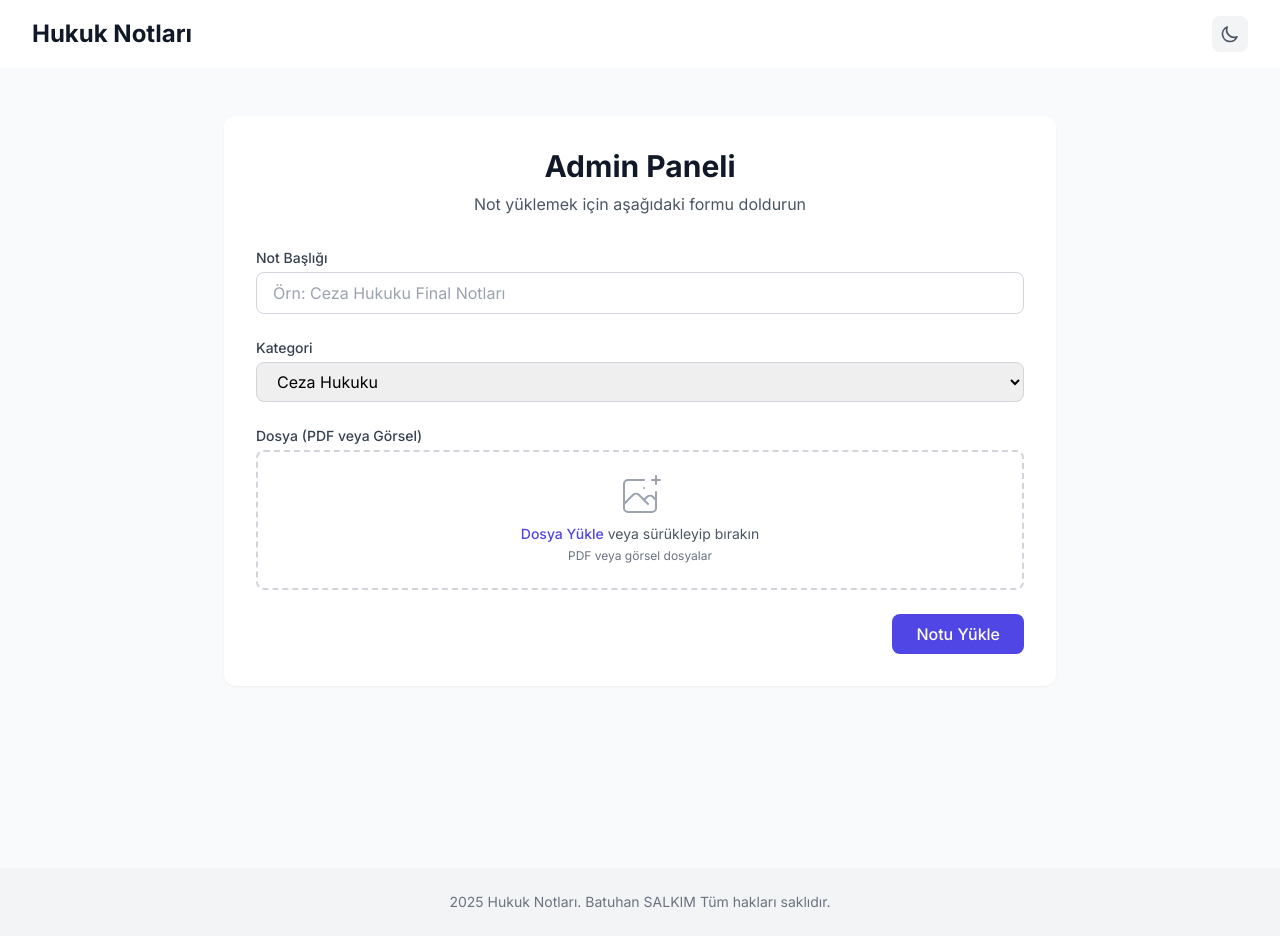
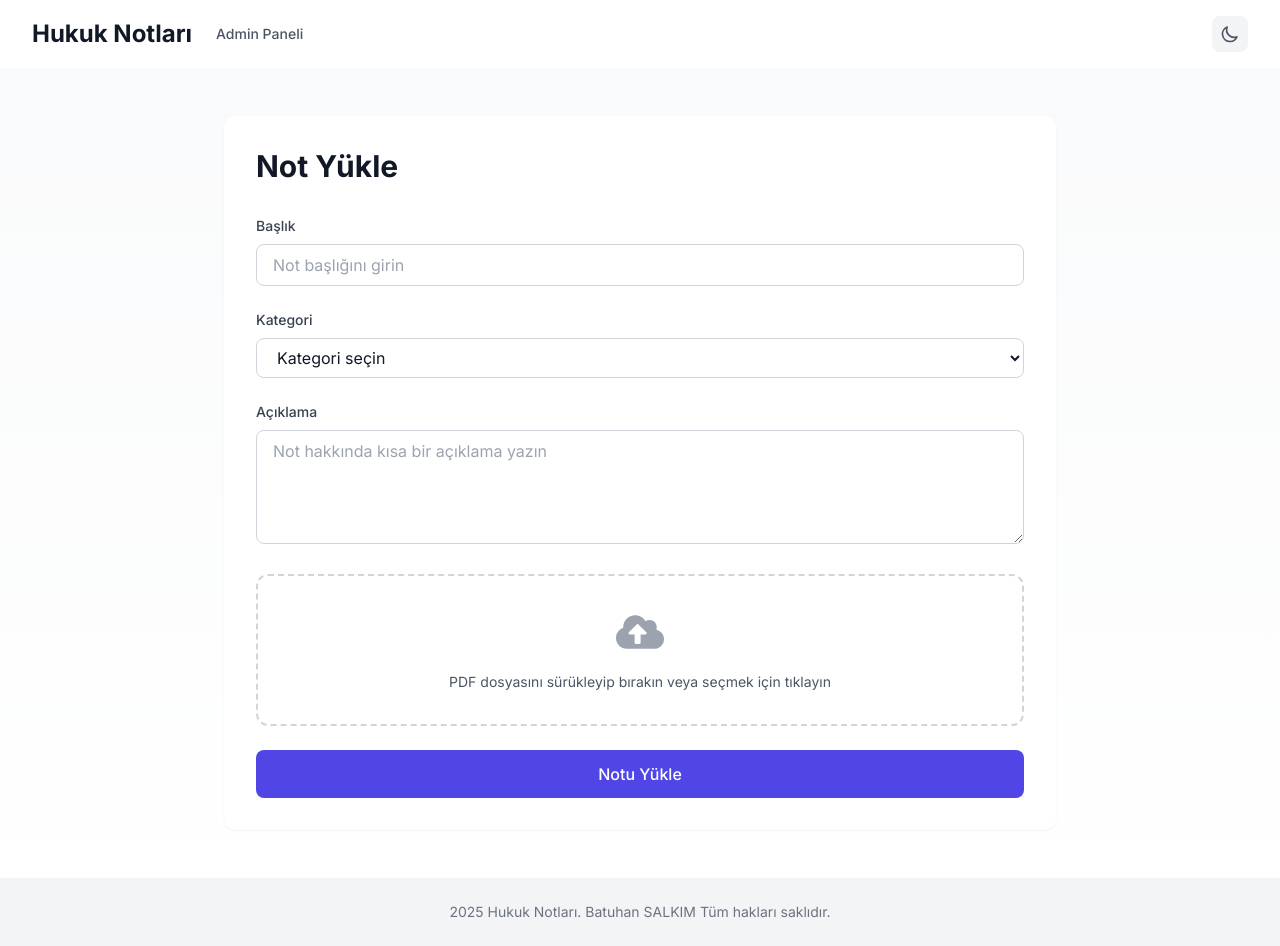
Before and after one commit to batuhansalkim/hukuk, a Next.js app: page /admin in a window 1280 px wide. Built offline with nearby package versions, Linux system fonts and the light colour scheme.

Commit message:
last update

```diff
--- a/src/app/admin/page.tsx
+++ b/src/app/admin/page.tsx
@@ -1,145 +1,206 @@
 'use client';
 
 import { useState } from 'react';
-import { useRouter } from 'next/navigation';
+import { FaCloudUploadAlt } from 'react-icons/fa';
 
 const categories = [
-  'Ceza Hukuku',
-  'İdare Hukuku',
-  'Anayasa Hukuku',
-  'Medeni Hukuk',
-  'Borçlar Hukuku',
-  'Ticaret Hukuku'
+  { id: 'ceza-hukuku', title: 'Ceza Hukuku' },
+  { id: 'medeni-hukuku', title: 'Medeni Hukuk' },
+  { id: 'borclar-hukuku', title: 'Borçlar Hukuku' },
+  { id: 'idare-hukuku', title: 'İdare Hukuku' },
+  { id: 'anayasa-hukuku', title: 'Anayasa Hukuku' },
+  { id: 'ticaret-hukuku', title: 'Ticaret Hukuku' },
 ];
 
 export default function AdminPage() {
   const [title, setTitle] = useState('');
-  const [category, setCategory] = useState(categories[0]);
+  const [category, setCategory] = useState('');
+  const [description, setDescription] = useState('');
   const [file, setFile] = useState<File | null>(null);
   const [loading, setLoading] = useState(false);
-  const router = useRouter();
+  const [dragActive, setDragActive] = useState(false);
+
+  const handleDrag = (e: React.DragEvent) => {
+    e.preventDefault();
+    e.stopPropagation();
+    if (e.type === "dragenter" || e.type === "dragover") {
+      setDragActive(true);
+    } else if (e.type === "dragleave") {
+      setDragActive(false);
+    }
+  };
+
+  const handleDrop = (e: React.DragEvent) => {
+    e.preventDefault();
+    e.stopPropagation();
+    setDragActive(false);
+
+    if (e.dataTransfer.files && e.dataTransfer.files[0]) {
+      const droppedFile = e.dataTransfer.files[0];
+      if (droppedFile.type === 'application/pdf') {
+        setFile(droppedFile);
+      } else {
+        alert('Lütfen sadece PDF dosyası yükleyin');
+      }
+    }
+  };
+
+  const handleFileChange = (e: React.ChangeEvent<HTMLInputElement>) => {
+    if (e.target.files && e.target.files[0]) {
+      const selectedFile = e.target.files[0];
+      if (selectedFile.type === 'application/pdf') {
+        setFile(selectedFile);
+      } else {
+        alert('Lütfen sadece PDF dosyası yükleyin');
+      }
+    }
+  };
 
   const handleSubmit = async (e: React.FormEvent) => {
     e.preventDefault();
-    setLoading(true);
-
-    if (!file) {
-      alert('Lütfen bir dosya seçin');
-      setLoading(false);
+    if (!title || !category || !description || !file) {
+      alert('Lütfen tüm alanları doldurun');
       return;
     }
 
-    // Simüle edilmiş yükleme - gerçek uygulamada burada API çağrısı olacak
-    setTimeout(() => {
+    setLoading(true);
+    try {
+      const formData = new FormData();
+      formData.append('title', title);
+      formData.append('category', category);
+      formData.append('description', description);
+      formData.append('file', file);
+
+      const response = await fetch('/api/upload', {
+        method: 'POST',
+        body: formData,
+      });
+
+      const data = await response.json();
+
+      if (!response.ok) {
+        throw new Error(data.error || 'Bir hata oluştu');
+      }
+
       alert('Not başarıyla yüklendi!');
+
+      // Formu temizle
       setTitle('');
+      setCategory('');
+      setDescription('');
       setFile(null);
+    } catch (error) {
+      alert(error instanceof Error ? error.message : 'Bir hata oluştu. Lütfen tekrar deneyin.');
+    } finally {
       setLoading(false);
-    }, 1500);
+    }
   };
 
   return (
-    <main className="min-h-screen bg-gray-50">
+    <main className="min-h-screen bg-gradient-to-b from-gray-50 to-white dark:from-gray-900 dark:to-gray-800">
       <div className="max-w-4xl mx-auto px-4 sm:px-6 lg:px-8 py-12">
-        <div className="bg-white rounded-xl shadow-sm p-8">
-          <div className="text-center mb-8">
-            <h1 className="text-3xl font-bold text-gray-900">Admin Paneli</h1>
-            <p className="mt-2 text-gray-600">Not yüklemek için aşağıdaki formu doldurun</p>
-          </div>
+        <div className="bg-white dark:bg-gray-800 rounded-xl shadow-sm p-8">
+          <h1 className="text-3xl font-bold text-gray-900 dark:text-white mb-8">
+            Not Yükle
+          </h1>
 
           <form onSubmit={handleSubmit} className="space-y-6">
+            {/* Başlık */}
             <div>
-              <label className="block text-sm font-medium text-gray-700 mb-1">
-                Not Başlığı
+              <label htmlFor="title" className="block text-sm font-medium text-gray-700 dark:text-gray-300 mb-2">
+                Başlık
               </label>
               <input
                 type="text"
+                id="title"
                 value={title}
                 onChange={(e) => setTitle(e.target.value)}
-                className="w-full px-4 py-2 border border-gray-300 rounded-lg focus:ring-2 focus:ring-indigo-500 focus:border-transparent"
-                placeholder="Örn: Ceza Hukuku Final Notları"
-                required
+                className="w-full px-4 py-2 rounded-lg border border-gray-300 dark:border-gray-600 bg-white dark:bg-gray-700 text-gray-900 dark:text-white focus:ring-2 focus:ring-indigo-500 dark:focus:ring-indigo-400"
+                placeholder="Not başlığını girin"
               />
             </div>
 
+            {/* Kategori */}
             <div>
-              <label className="block text-sm font-medium text-gray-700 mb-1">
+              <label htmlFor="category" className="block text-sm font-medium text-gray-700 dark:text-gray-300 mb-2">
                 Kategori
               </label>
               <select
+                id="category"
                 value={category}
                 onChange={(e) => setCategory(e.target.value)}
-                className="w-full px-4 py-2 border border-gray-300 rounded-lg focus:ring-2 focus:ring-indigo-500 focus:border-transparent"
+                className="w-full px-4 py-2 rounded-lg border border-gray-300 dark:border-gray-600 bg-white dark:bg-gray-700 text-gray-900 dark:text-white focus:ring-2 focus:ring-indigo-500 dark:focus:ring-indigo-400"
               >
+                <option value="">Kategori seçin</option>
                 {categories.map((cat) => (
-                  <option key={cat} value={cat}>
-                    {cat}
+                  <option key={cat.id} value={cat.id}>
+                    {cat.title}
                   </option>
                 ))}
               </select>
             </div>
 
+            {/* Açıklama */}
             <div>
-              <label className="block text-sm font-medium text-gray-700 mb-1">
-                Dosya (PDF veya Görsel)
+              <label htmlFor="description" className="block text-sm font-medium text-gray-700 dark:text-gray-300 mb-2">
+                Açıklama
               </label>
-              <div className="mt-1 flex justify-center px-6 pt-5 pb-6 border-2 border-gray-300 border-dashed rounded-lg">
-                <div className="space-y-1 text-center">
-                  <svg
-                    className="mx-auto h-12 w-12 text-gray-400"
-                    stroke="currentColor"
-                    fill="none"
-                    viewBox="0 0 48 48"
-                    aria-hidden="true"
+              <textarea
+                id="description"
+                value={description}
+                onChange={(e) => setDescription(e.target.value)}
+                rows={4}
+                className="w-full px-4 py-2 rounded-lg border border-gray-300 dark:border-gray-600 bg-white dark:bg-gray-700 text-gray-900 dark:text-white focus:ring-2 focus:ring-indigo-500 dark:focus:ring-indigo-400"
+                placeholder="Not hakkında kısa bir açıklama yazın"
+              />
+            </div>
+
+            {/* Dosya Yükleme Alanı */}
+            <div
+              onDragEnter={handleDrag}
+              onDragLeave={handleDrag}
+              onDragOver={handleDrag}
+              onDrop={handleDrop}
+              className={`
+                relative border-2 border-dashed rounded-xl p-8 text-center
+                ${dragActive
+                  ? 'border-indigo-500 bg-indigo-50 dark:bg-indigo-900/20'
+                  : 'border-gray-300 dark:border-gray-600'
+                }
+              `}
             >
-                    <path
-                      d="M28 8H12a4 4 0 00-4 4v20m32-12v8m0 0v8a4 4 0 01-4 4H12a4 4 0 01-4-4v-4m32-4l-3.172-3.172a4 4 0 00-5.656 0L28 28M8 32l9.172-9.172a4 4 0 015.656 0L28 28m0 0l4 4m4-24h8m-4-4v8m-12 4h.02"
-                      strokeWidth={2}
-                      strokeLinecap="round"
-                      strokeLinejoin="round"
+              <input
+                type="file"
+                accept=".pdf"
+                onChange={handleFileChange}
+                className="absolute inset-0 w-full h-full opacity-0 cursor-pointer"
               />
-                  </svg>
-                  <div className="flex text-sm text-gray-600">
-                    <label
-                      htmlFor="file-upload"
-                      className="relative cursor-pointer rounded-md font-medium text-indigo-600 hover:text-indigo-500 focus-within:outline-none"
-                    >
-                      <span>Dosya Yükle</span>
-                      <input
-                        id="file-upload"
-                        name="file-upload"
-                        type="file"
-                        accept=".pdf,image/*"
-                        className="sr-only"
-                        onChange={(e) => setFile(e.target.files?.[0] || null)}
-                        required
-                      />
-                    </label>
-                    <p className="pl-1">veya sürükleyip bırakın</p>
+              <FaCloudUploadAlt className="mx-auto h-12 w-12 text-gray-400 dark:text-gray-500 mb-4" />
+              <p className="text-sm text-gray-600 dark:text-gray-400">
+                PDF dosyasını sürükleyip bırakın veya seçmek için tıklayın
+              </p>
+              {file && (
+                <div className="mt-4 text-sm text-gray-900 dark:text-white font-medium">
+                  Seçilen dosya: {file.name}
                 </div>
-                  <p className="text-xs text-gray-500">PDF veya görsel dosyalar</p>
-                </div>
-              </div>
-              {file && (
-                <p className="mt-2 text-sm text-gray-600">
-                  Seçilen dosya: {file.name}
-                </p>
               )}
             </div>
 
-            <div className="flex justify-end">
+            {/* Yükleme Butonu */}
             <button
               type="submit"
               disabled={loading}
-                className={`px-6 py-2 text-white font-medium rounded-lg ${
-                  loading
-                    ? 'bg-gray-400 cursor-not-allowed'
-                    : 'bg-indigo-600 hover:bg-indigo-700'
-                } transition-colors`}
+              className={`
+                w-full py-3 px-4 rounded-lg text-white font-medium
+                ${loading
+                  ? 'bg-gray-400 dark:bg-gray-600 cursor-not-allowed'
+                  : 'bg-indigo-600 dark:bg-indigo-500 hover:bg-indigo-700 dark:hover:bg-indigo-600'
+                }
+                transition-colors duration-200
+              `}
             >
               {loading ? 'Yükleniyor...' : 'Notu Yükle'}
             </button>
-            </div>
           </form>
         </div>
       </div>
--- a/src/app/api/upload/route.ts
+++ b/src/app/api/upload/route.ts
@@ -1,25 +1,35 @@
-import { NextResponse } from 'next/server';
+import { NextRequest, NextResponse } from 'next/server';
+import { writeFile } from 'fs/promises';
+import { join } from 'path';
 import clientPromise from '@/app/lib/mongodb';
 
-export async function POST(request: Request) {
+export async function POST(request: NextRequest) {
   try {
     const formData = await request.formData();
+    const file = formData.get('file') as File;
     const title = formData.get('title') as string;
     const category = formData.get('category') as string;
-    const file = formData.get('file') as File;
+    const description = formData.get('description') as string;
 
-    if (!title || !category || !file) {
+    if (!file || !title || !category || !description) {
       return NextResponse.json(
-        { error: 'Missing required fields' },
+        { error: 'Eksik bilgi' },
         { status: 400 }
       );
     }
 
-    // TODO: Upload file to a storage service (e.g., AWS S3)
-    // For now, we'll just store the file name
-    const fileType = file.type.startsWith('image/') ? 'image' : 'pdf';
-    const fileName = `${Date.now()}-${file.name}`;
+    // Dosya adını güvenli hale getir
+    const fileName = file.name.toLowerCase().replace(/[^a-z0-9.]/g, '-');
 
+    // Dosyayı kaydet
+    const bytes = await file.arrayBuffer();
+    const buffer = Buffer.from(bytes);
+
+    // public/docs klasörüne kaydet
+    const filePath = join(process.cwd(), 'public', 'docs', fileName);
+    await writeFile(filePath, buffer);
+
+    // Veritabanına kaydetme işlemi
     const client = await clientPromise;
     const db = client.db('hukuk-notlari');
     const collection = db.collection('notes');
@@ -27,16 +37,26 @@ export async function POST(request: Request) {
     await collection.insertOne({
       title,
       category,
+      description,
       fileName,
-      fileType,
+      url: `/docs/${fileName}`,
       createdAt: new Date(),
     });
 
-    return NextResponse.json({ success: true });
+    return NextResponse.json({
+      message: 'Not başarıyla yüklendi',
+      file: {
+        title,
+        category,
+        description,
+        fileName,
+        url: `/docs/${fileName}`,
+      }
+    });
   } catch (error) {
-    console.error('Error uploading file:', error);
+    console.error('Yükleme hatası:', error);
     return NextResponse.json(
-      { error: 'Internal server error' },
+      { error: 'Dosya yüklenirken bir hata oluştu' },
       { status: 500 }
     );
   }
--- a/src/app/layout.tsx
+++ b/src/app/layout.tsx
@@ -33,9 +33,17 @@ export default function RootLayout({
         <header className="bg-white shadow-sm dark:bg-gray-800 transition-colors duration-200">
           <div className="max-w-7xl mx-auto px-4 sm:px-6 lg:px-8 py-4">
             <div className="flex justify-between items-center">
-              <a href="/" className="text-2xl font-bold text-gray-900 dark:text-white">
-                Hukuk Notları
-              </a>
+              <div className="flex items-center space-x-6">
+                <a href="/" className="text-2xl font-bold text-gray-900 dark:text-white">
+                  Hukuk Notları
+                </a>
+                <a
+                  href="/admin"
+                  className="text-sm font-medium text-gray-600 dark:text-gray-300 hover:text-indigo-600 dark:hover:text-indigo-400 transition-colors"
+                >
+                  Admin Paneli
+                </a>
+              </div>
               <button
                 onClick={toggleDarkMode}
                 className="p-2 rounded-lg bg-gray-100 dark:bg-gray-700 text-gray-600 dark:text-gray-300 hover:bg-gray-200 dark:hover:bg-gray-600 transition-colors duration-200"
```
Lines whose indentation alone changed are shown as unchanged.
